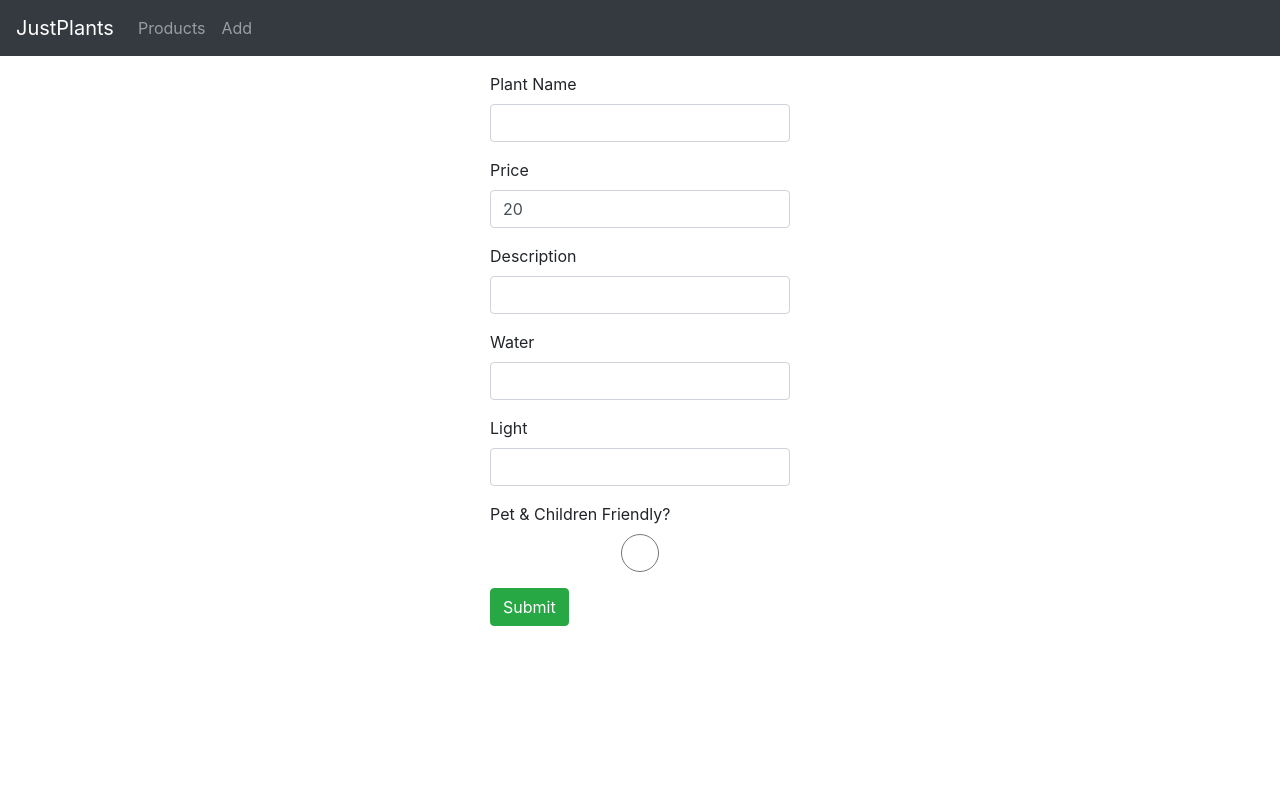
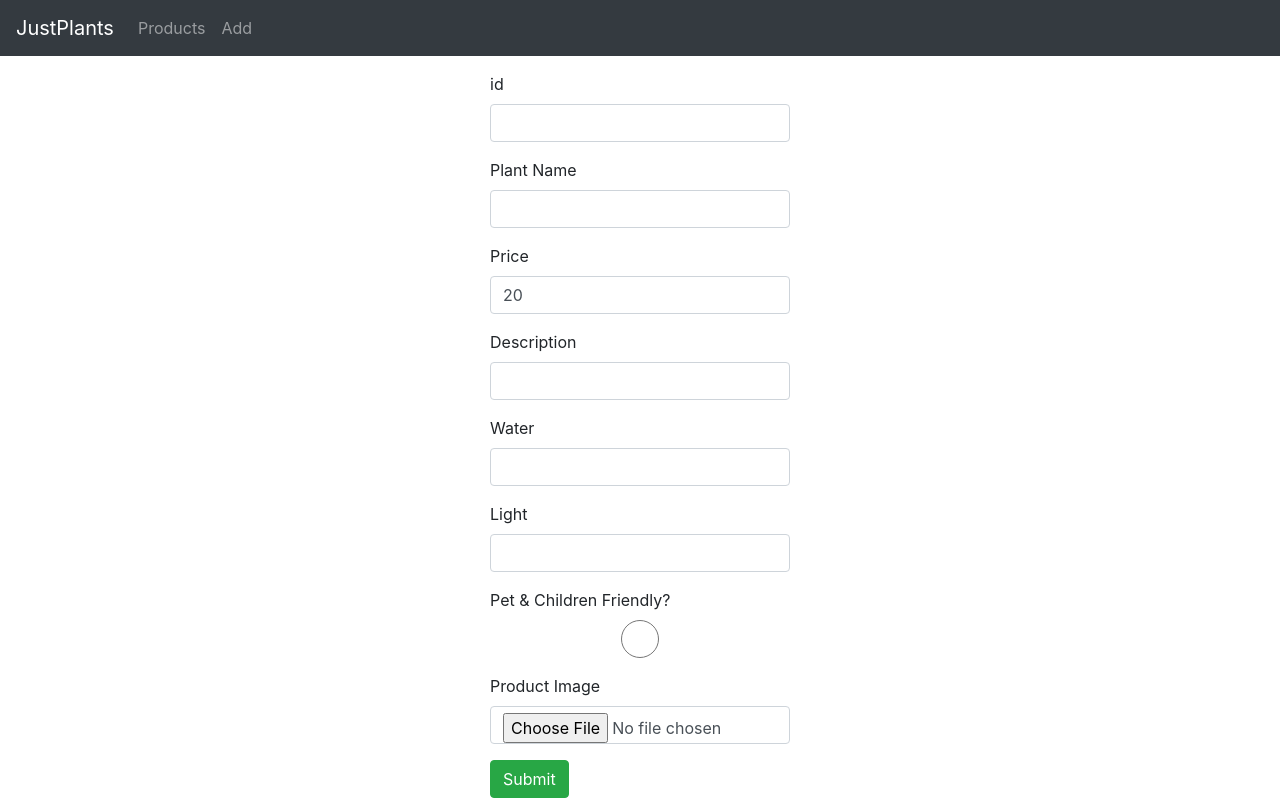
Before and after one commit to cpark50/JustPlants_React, a React (Create React App) app in the folder client/: page /add in a window 1280 px wide. Built offline with nearby package versions, Linux system fonts and the light colour scheme.

Commit message:
add component updated

```diff
--- a/client/src/components/add-product.component.js
+++ b/client/src/components/add-product.component.js
@@ -4,11 +4,13 @@ import ProductDataService from "../services/product.service";
 export default class AddProduct extends Component {
   constructor(props) {
     super(props);
+    this.onChangeId = this.onChangeId.bind(this);
     this.onChangeName = this.onChangeName.bind(this);
     this.onChangePrice = this.onChangePrice.bind(this);
     this.onChangeDescription = this.onChangeDescription.bind(this);
     this.onChangeWater = this.onChangeWater.bind(this);
     this.onChangeLight = this.onChangeLight.bind(this);
+    this.uploadPicture = this.uploadPicture.bind(this);
     this.onChangeFriendly = this.onChangeFriendly.bind(this);
     this.saveProduct = this.saveProduct.bind(this);
     this.newProduct = this.newProduct.bind(this);
@@ -23,6 +25,12 @@ export default class AddProduct extends Component {
       pet: false,
       submitted: false
     };
+  }
+
+  onChangeId(e) {
+    this.setState({
+      id: e.target.value
+    });
   }
 
   onChangeName(e) {
@@ -61,19 +69,34 @@ export default class AddProduct extends Component {
     });
   }
 
+  uploadPicture(e) {
+    this.setState({
+      picturePreview : URL.createObjectURL(e.target.files[0]),
+      pictureAsFile : e.target.files[0]
+    });
+  }
+
   saveProduct() {
     var data = {
-      title: this.state.title,
-      description: this.state.description
+      id: this.state.id,
+      name: this.state.name,
+      price: this.state.price,
+      description: this.state.description,
+      water: this.state.water,
+      light: this.state.light,
+      pet: this.state.pet
     };
 
     ProductDataService.create(data)
       .then(response => {
         this.setState({
           id: response.data.id,
-          title: response.data.title,
+          name: response.data.name,
+          price: response.data.price,
           description: response.data.description,
-          published: response.data.published,
+          water: response.data.water,
+          light: response.data.light,
+          pet: response.data.pet,
 
           submitted: true
         });
@@ -110,6 +133,18 @@ export default class AddProduct extends Component {
           </div>
         ) : (
           <div>
+            <div className="form-group">
+              <label htmlFor="id">id</label>
+              <input
+                type="number"
+                className="form-control"
+                id="id"
+                required
+                value={this.state.id}
+                onChange={this.onChangeId}
+                name="id"
+              />
+            </div>
             <div className="form-group">
               <label htmlFor="name">Plant Name</label>
               <input
@@ -190,7 +225,15 @@ export default class AddProduct extends Component {
                 name="pet"
               />
             </div>
-
+            <div className="form-group">
+              <label htmlFor="image">Product Image</label>
+              <input
+                type="file"
+                className="form-control"
+                onChange={this.uploadPicture}
+                name="image"
+              />
+            </div>
             <button onClick={this.saveProduct} className="btn btn-success">
               Submit
             </button>
```
